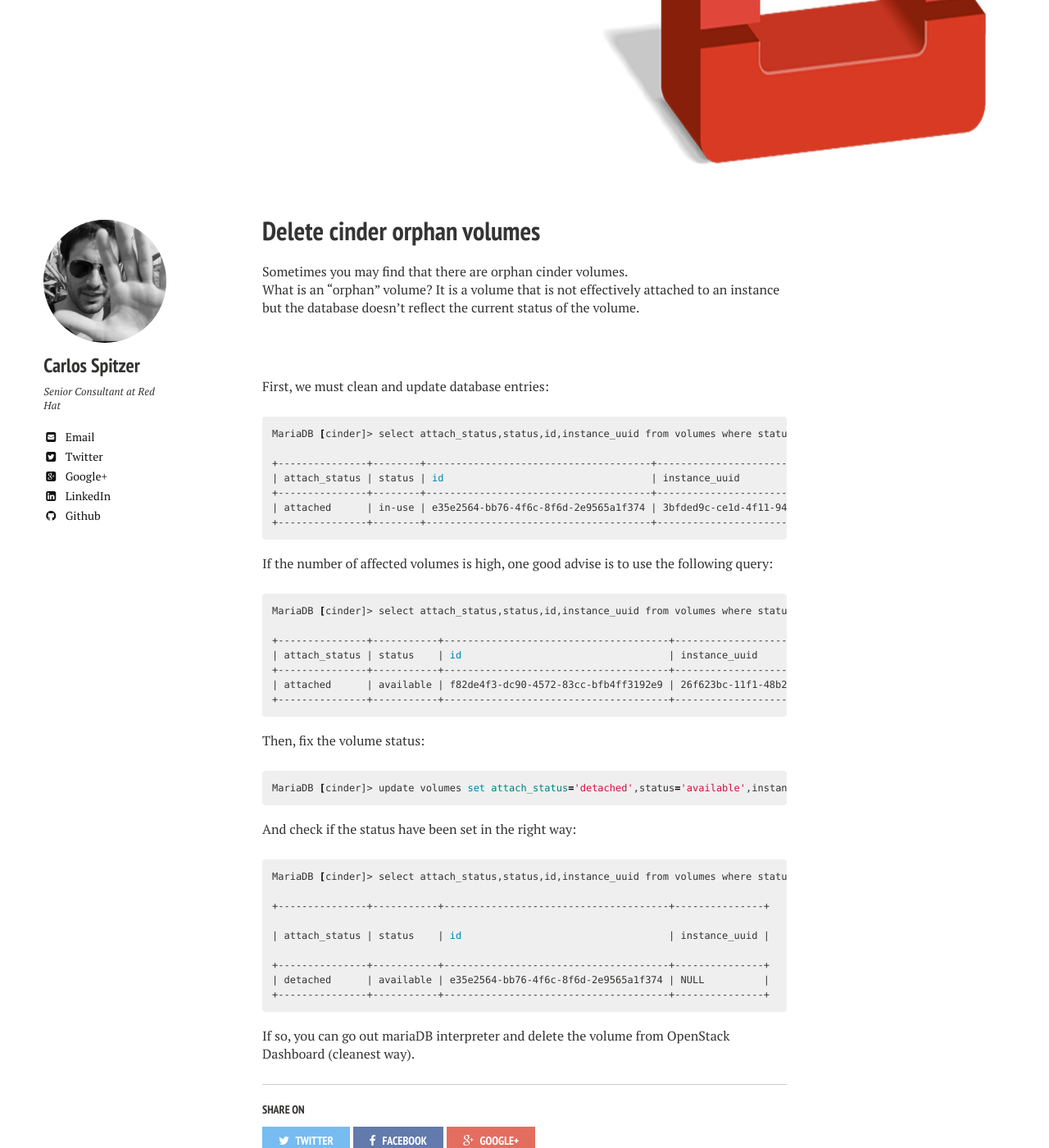
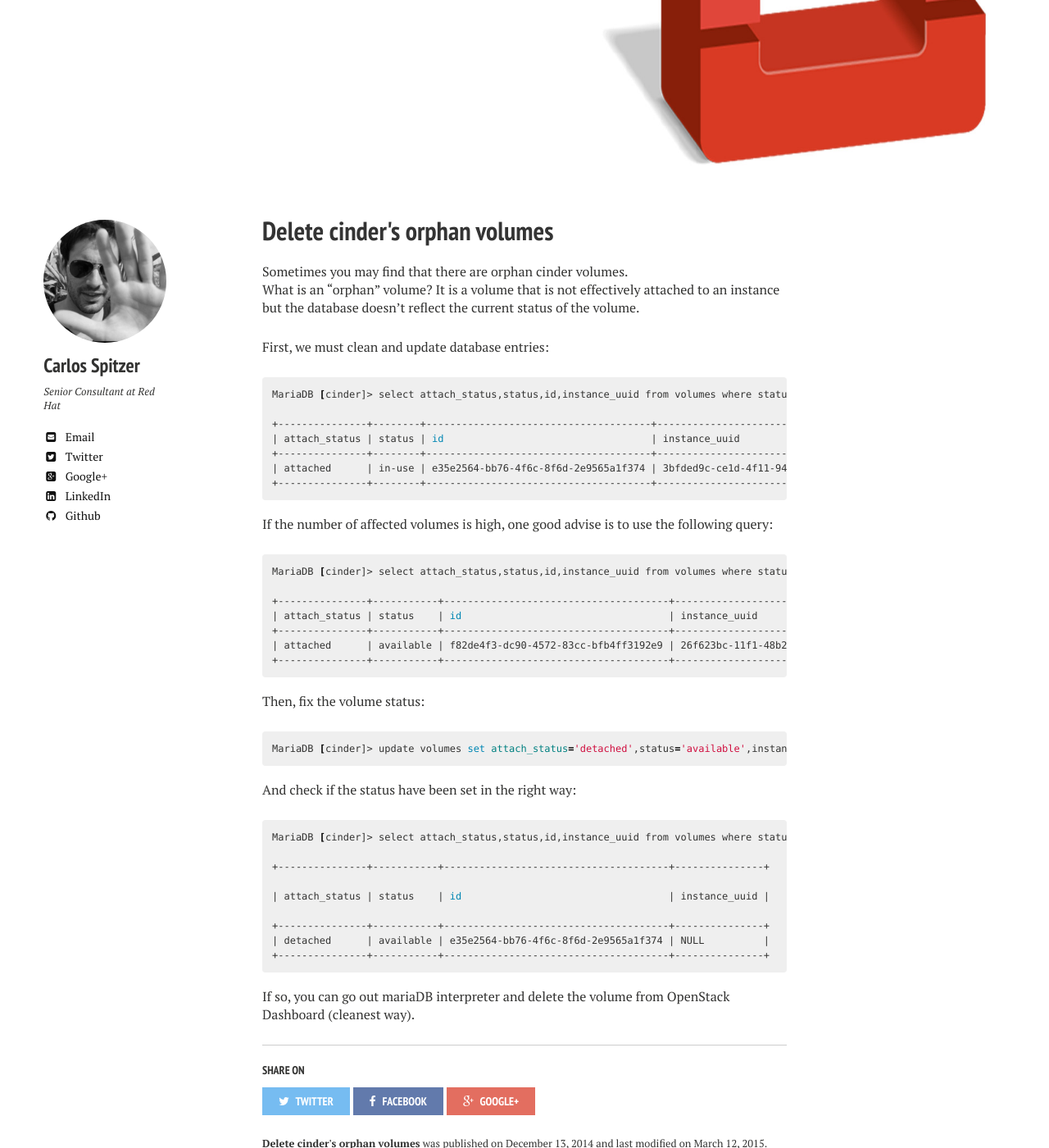
Before and after one commit to lestrade84/lestrade84.github.io, a Jekyll site: the page built from _posts/2014-12-13-openstack-delete-cinder-orphan-volumes.md, in a window 1280 px wide and 1400 px high, scrolled down 190 px. Shown: the whole window at 82% size. Built offline with Jekyll 4.4.1, drawn with Linux system fonts in a browser that asks for light colours; nearby versions of some CDN libraries; comment, search, counter and statistics services are not loaded; some of the changed text lies outside the part shown.

Commit message:
Sintax fixes

```diff
--- a/_posts/2014-12-13-openstack-delete-cinder-orphan-volumes.md
+++ b/_posts/2014-12-13-openstack-delete-cinder-orphan-volumes.md
@@ -1,6 +1,6 @@
 ---
 layout: post
-title: Delete cinder orphan volumes
+title: Delete cinder's orphan volumes
 modified: 2015-03-12
 author: carlos_spitzer
 tags: [openstack, cinder, volumes, mariadb, orphan, error]
@@ -11,8 +11,6 @@ image:
 
 Sometimes you may find that there are orphan cinder volumes.
 What is an "orphan" volume? It is a volume that is not effectively attached to an instance but the database doesn't reflect the current status of the volume.
-
-<br>
 
 First, we must clean and update database entries:
 
```
